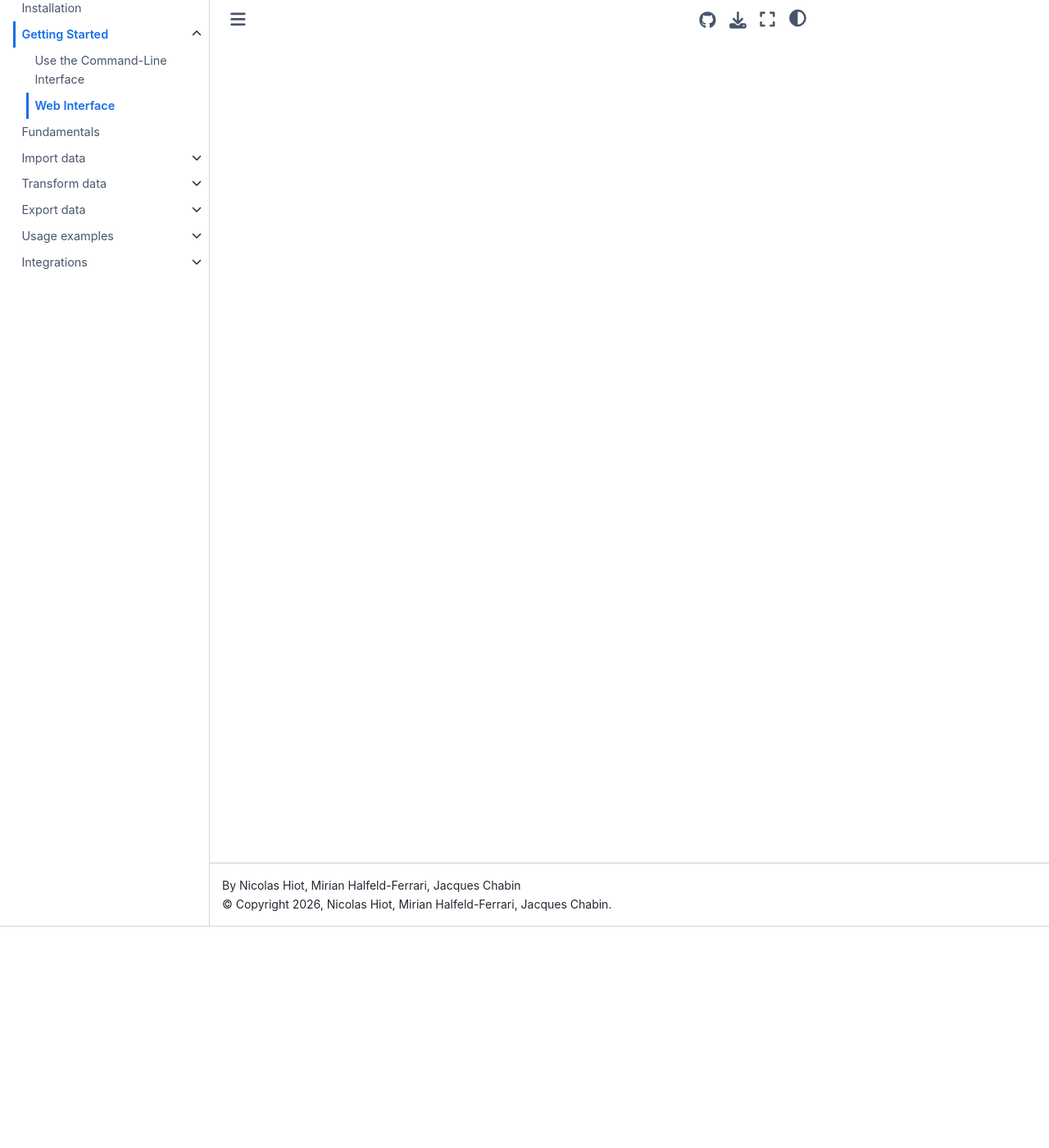
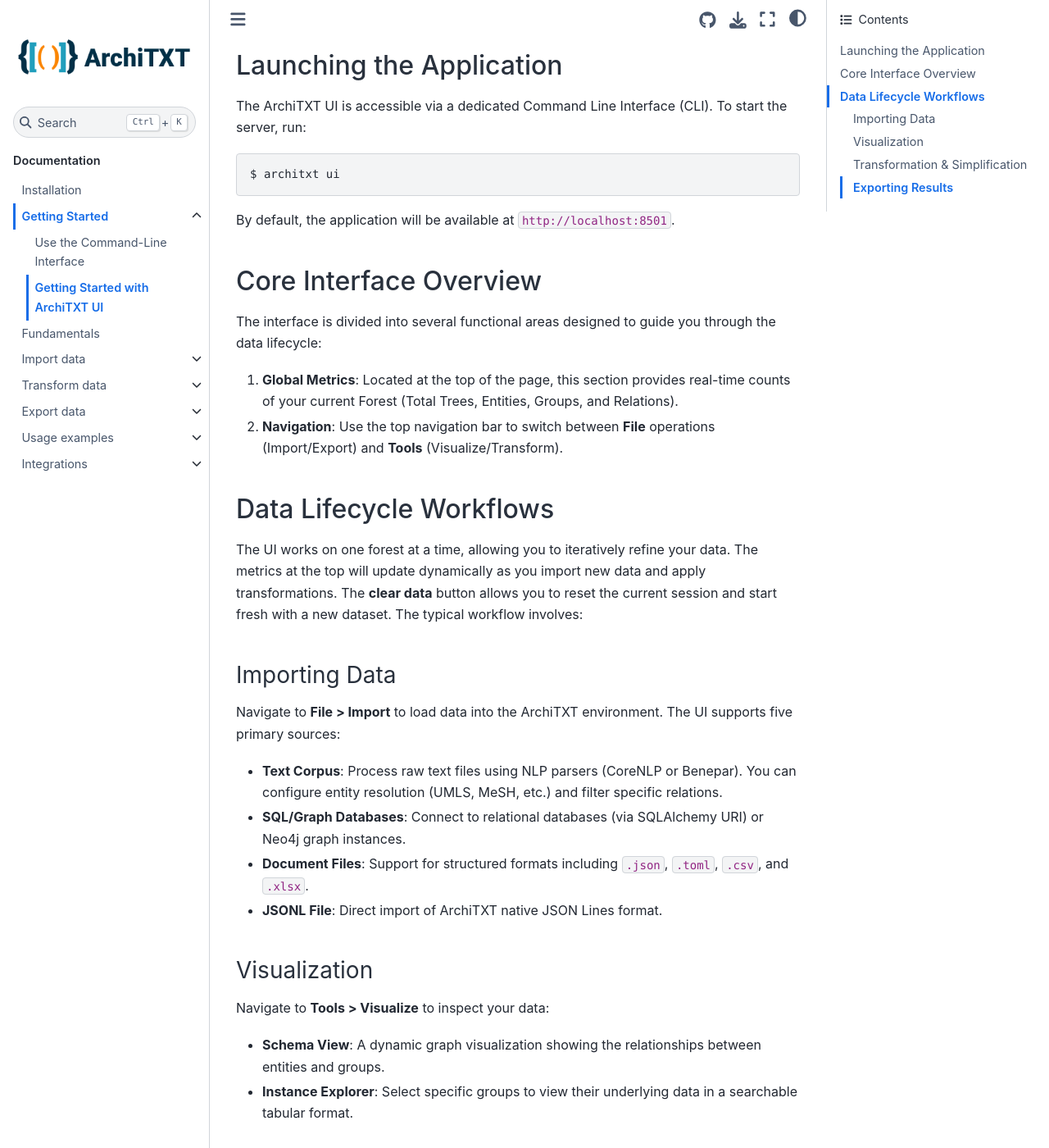
Before and after one commit to Neplex/ArchiTXT, a Sphinx documentation site: the page built from docs/getting_started/ui.rst, in a window 1280 px wide and 1400 px high, scrolled down 270 px. Shown: the whole window at 82% size. Built offline with Sphinx 7.4.7 and the Sphinx Book theme 1.1.4, drawn with Linux system fonts in a browser that asks for light colours; pages that are not in the unit, such as notebooks, are missing from menus; a script that is not in the unit is left out; comment, search, counter and statistics services are not loaded; some of the changed text lies outside the part shown.

Commit message:
:memo: Add doc for the new ui

```diff
--- a/docs/getting_started/ui.rst
+++ b/docs/getting_started/ui.rst
@@ -1,2 +1,67 @@
-Web Interface
-=============
+Getting Started with ArchiTXT UI
+================================
+
+ArchiTXT provides a web-based user interface built with Streamlit, allowing for interactive exploration of your corpora, schema inference, and data simplification.
+This UI is particularly useful for visualizing the transformation process and fine-tuning parameters without writing code.
+
+Launching the Application
+-------------------------
+
+The ArchiTXT UI is accessible via a dedicated Command Line Interface (CLI). To start the server, run:
+
+.. code-block:: bash
+
+    $ architxt ui
+
+By default, the application will be available at ``http://localhost:8501``.
+
+Core Interface Overview
+-----------------------
+
+The interface is divided into several functional areas designed to guide you through the data lifecycle:
+
+1. **Global Metrics**: Located at the top of the page, this section provides real-time counts of your current Forest (Total Trees, Entities, Groups, and Relations).
+2. **Navigation**: Use the top navigation bar to switch between **File** operations (Import/Export) and **Tools** (Visualize/Transform).
+
+Data Lifecycle Workflows
+------------------------
+
+The UI works on one forest at a time, allowing you to iteratively refine your data.
+The metrics at the top will update dynamically as you import new data and apply transformations.
+The **clear data** button allows you to reset the current session and start fresh with a new dataset.
+The typical workflow involves:
+
+Importing Data
+^^^^^^^^^^^^^^
+
+Navigate to **File > Import** to load data into the ArchiTXT environment. The UI supports five primary sources:
+
+* **Text Corpus**: Process raw text files using NLP parsers (CoreNLP or Benepar). You can configure entity resolution (UMLS, MeSH, etc.) and filter specific relations.
+* **SQL/Graph Databases**: Connect to relational databases (via SQLAlchemy URI) or Neo4j graph instances.
+* **Document Files**: Support for structured formats including ``.json``, ``.toml``, ``.csv``, and ``.xlsx``.
+* **JSONL File**: Direct import of ArchiTXT native JSON Lines format.
+
+Visualization
+^^^^^^^^^^^^^
+
+Navigate to **Tools > Visualize** to inspect your data:
+
+* **Schema View**: A dynamic graph visualization showing the relationships between entities and groups.
+* **Instance Explorer**: Select specific groups to view their underlying data in a searchable tabular format.
+
+Transformation & Simplification
+^^^^^^^^^^^^^^^^^^^^^^^^^^^^^^^
+
+Navigate to **Tools > Simplify** to refine your data structures. Two methods are available:
+
+* **Rule-Based**: Uses similarity (Tau) and support thresholds to merge or rewrite tree structures.
+* **LLM-Based**: Leverages Large Language Models (via local HuggingFace models or APIs like OpenAI) to perform intelligent rewriting and refinement.
+
+Exporting Results
+^^^^^^^^^^^^^^^^^
+
+Once processed, navigate to **File > Export** to save your session. You can export back to:
+
+* SQL Databases
+* Graph Databases (Neo4j)
+* JSONL files (available for direct browser download)
```
